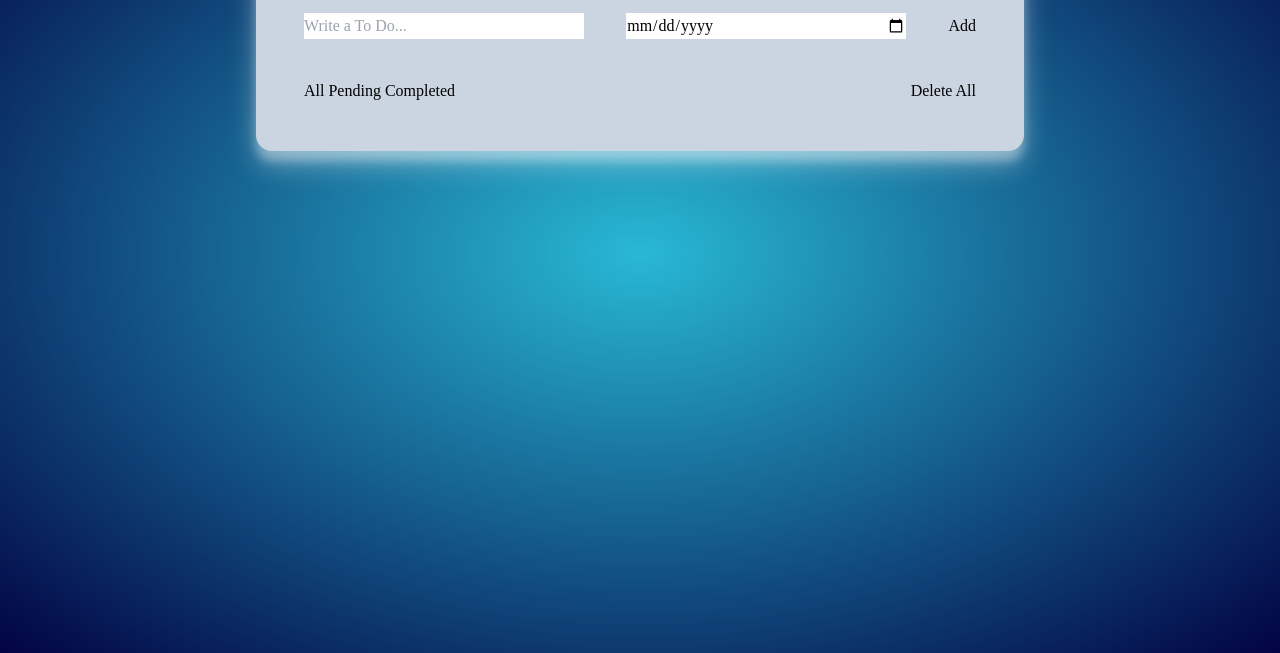
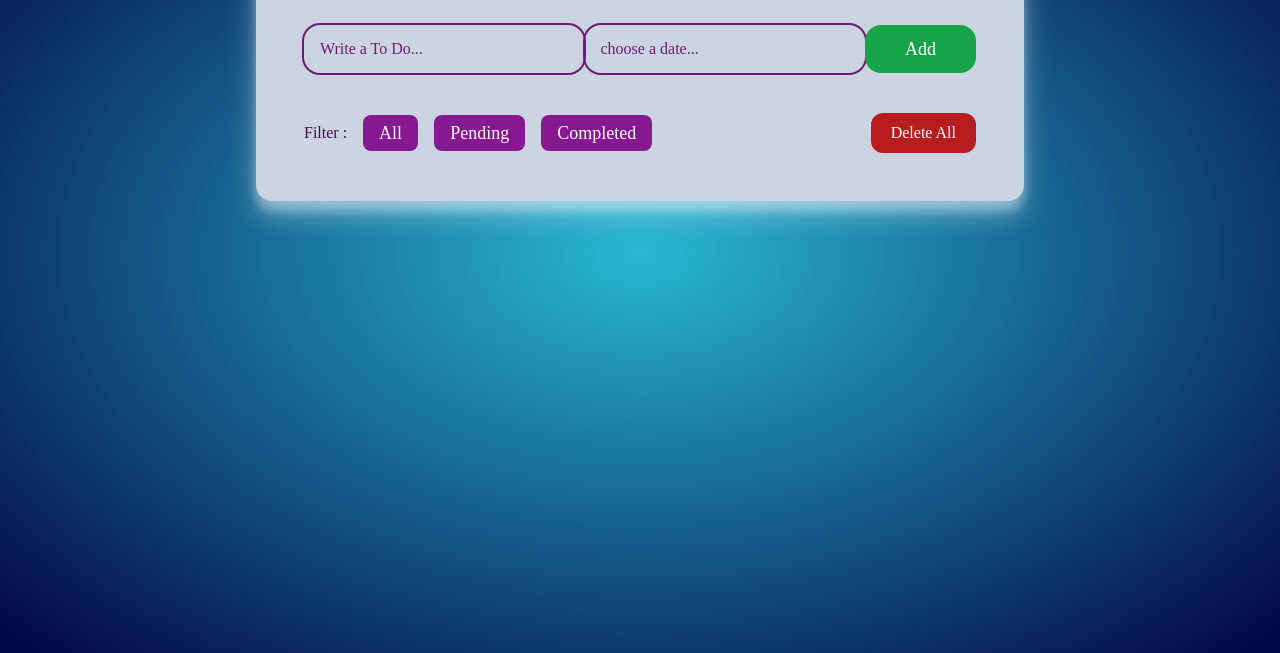
Before and after one commit to AMHBI/To-Do-app, a website: page index.html in a window 1280 px wide. Shown: the part 147-800 px from the top of the page. Drawn offline with Linux system fonts and the light colour scheme.

Commit message:
finish input section

```diff
--- a/css/input.css
+++ b/css/input.css
@@ -6,8 +6,32 @@
 
 @layer base {
   .form-container {
-    @apply min-h-20 w-3/5 p-12 bg-slate-300 absolute
-        top-12 left-[20%] flex flex-wrap justify-center
+    @apply min-h-20 w-11/12 md:w-3/5 p-12 bg-slate-300 absolute
+        top-12 left-[4%] md:left-[20%] flex flex-wrap justify-center
         gap-10 items-center shadow-box rounded-2xl;
   }
 }
+@layer components {
+  .input {
+    @apply basis-full  md:basis-5/12 h-12 p-4 rounded-2xl focus:outline-none bg-transparent ring-2 ring-fuchsia-900 focus:ring-fuchsia-600
+    placeholder:text-fuchsia-900;
+  }
+  .input-wraper {
+    @apply w-full flex md:justify-between gap-6 md:gap-0 justify-center flex-wrap md:flex-nowrap;
+  }
+  .add-button {
+    @apply bg-green-600 hover:bg-green-800 w-[100%] md:w-fit text-white px-10 py-1 rounded-2xl text-lg transition-colors duration-200;
+  }
+  .edit-button {
+    @apply bg-amber-700 hover:bg-amber-900 w-[100%] md:w-fit text-white px-10 py-1 rounded-2xl text-lg transition-colors duration-200;
+  }
+  .filter-buttons {
+    @apply bg-fuchsia-800 hover:bg-fuchsia-600 transition-colors duration-200 text-white text-sm md:text-lg w-fit px-4 py-1 rounded-lg;
+  }
+  .filter-active {
+    @apply bg-transparent ring-2 ring-fuchsia-700 text-fuchsia-700 font-semibold transition-colors duration-200 text-sm md:text-lg w-fit px-4 py-1 rounded-lg;
+  }
+  .delete-button {
+    @apply bg-red-700 text-white  px-5 py-2 rounded-xl hover:bg-red-600 transition-colors duration-150;
+  }
+}
--- a/index.html
+++ b/index.html
@@ -9,30 +9,45 @@
     <meta name="viewport" content="width=device-width, initial-scale=1" />
     <link rel="stylesheet" href="./css/main.css" />
   </head>
-  <body class="bg-back-grad min-h-screen font-vazir">
-    <div class="relative">
+
+  <body
+    class="bg-back-grad min-h-screen font-vazir max-w-screen-sm md:max-w-screen-2xl">
+    <div id="parent-form-container" class="relative">
       <div class="form-container">
-        <p class="basis-full text-center">ToDo App | AMHB</p>
-        <div id="inputs" class="w-full flex justify-between">
+        <p class="basis-full text-center font-mono text-xl md:text-3xl">
+          ToDo App | AMHB
+        </p>
+        <div id="inputs" class="input-wraper">
           <input
             type="text"
             placeholder="Write a To Do... "
             id="to-do-name"
-            class="basis-5/12" />
+            class="input" />
           <input
-            type="date"
+            type="text"
             placeholder="choose a date..."
+            onfocus="this.type='date'"
+            onblur="this.type='text'"
             id="to-do-date"
-            class="basis-5/12" />
-          <button>Add</button>
+            class="input" />
+          <button id="add-button" class="add-button">Add</button>
         </div>
-        <div id="filter" class="w-full flex justify-between">
-          <div>
-            <button>All</button>
-            <button>Pending</button>
-            <button>Completed</button>
+        <div
+          id="filter"
+          class="w-full flex flex-col md:flex-row justify-between gap-8 md:gap-0">
+          <div
+            id="filter-container"
+            class="flex flex-wrap md:flex-nowrap gap-2 md:gap-4 items-center">
+            <p class="basis-[100%] text-center text-fuchsia-950">Filter :</p>
+            <button class="filter-buttons" data-filter="all">All</button>
+            <button class="filter-buttons" data-filter="pending">
+              Pending
+            </button>
+            <button class="filter-buttons" data-filter="completed">
+              Completed
+            </button>
           </div>
-          <button>Delete All</button>
+          <button id="delete-button" class="delete-button">Delete All</button>
         </div>
       </div>
     </div>
```
Also changed, not shown: css/main.css.
